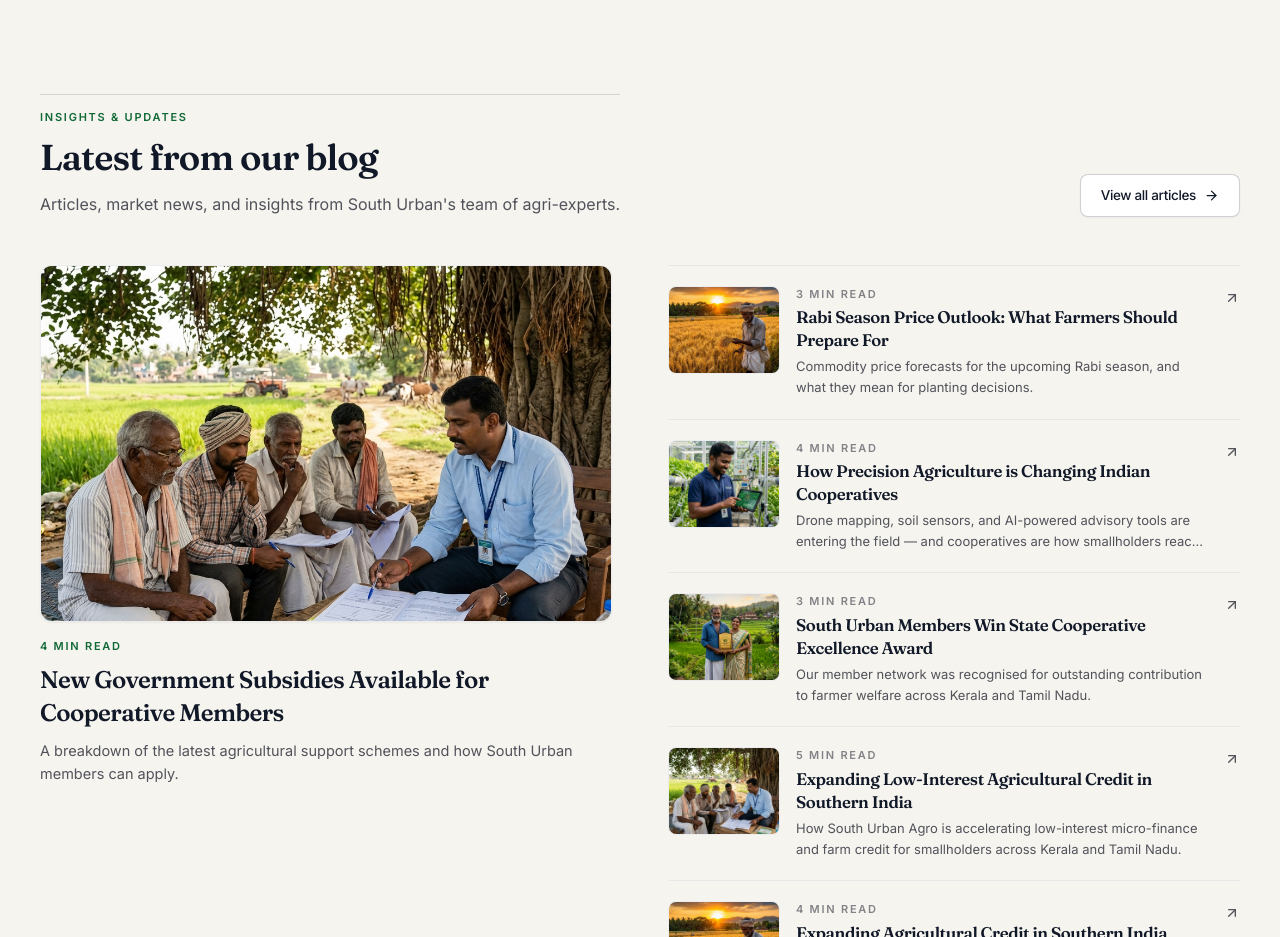
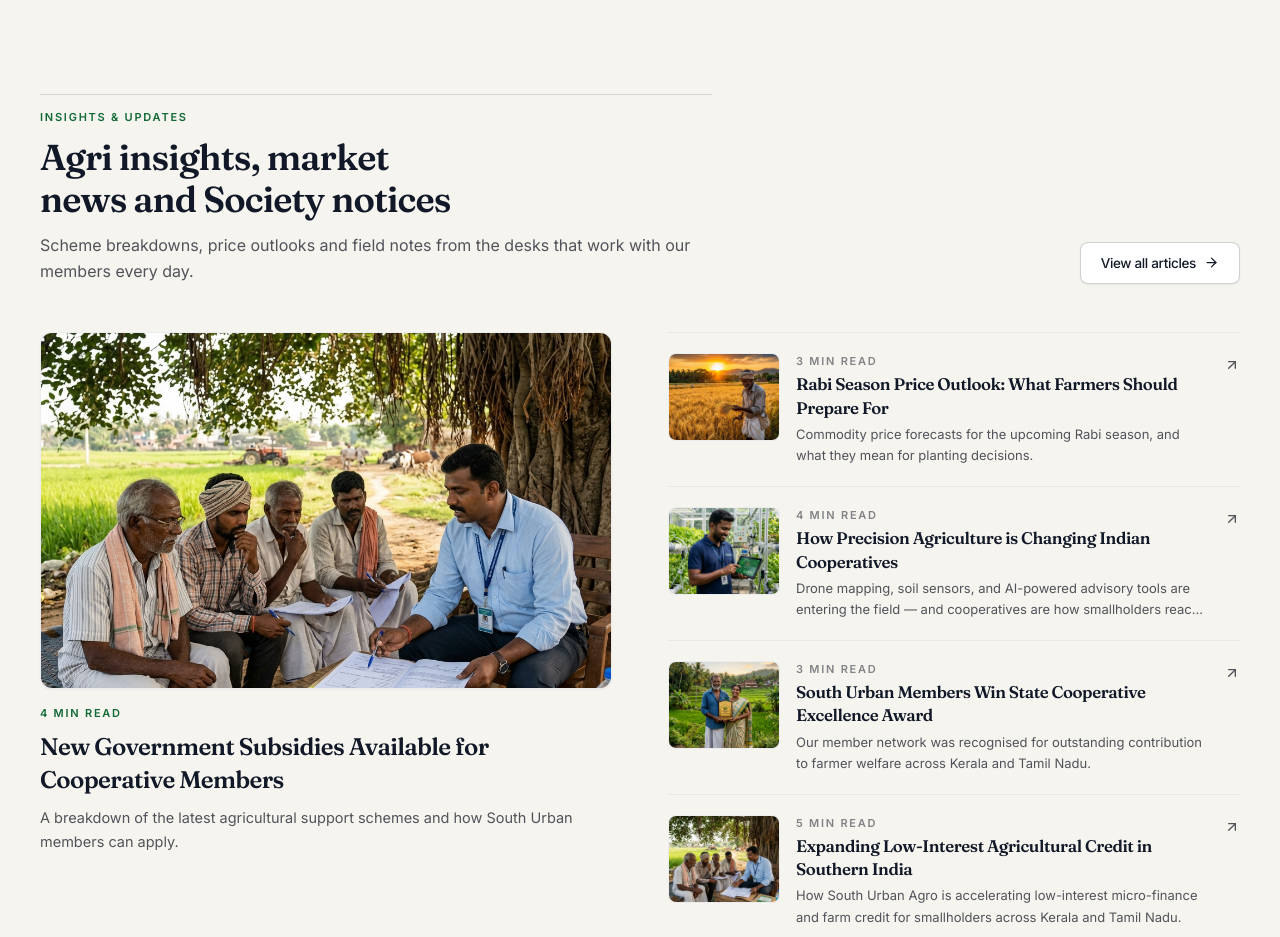
Before and after one commit to fawaswebcastle/south-urban-website, a Next.js app: page / in a window 1280 px wide. Shown: the part 5800-6737 px from the top of the page. Built offline with nearby package versions, Linux system fonts and the light colour scheme; no server answers.

Commit message:
feat: make Blog section heading, label, and intro 100% dynamic from Strapi blogIntro SingleType

```diff
--- a/app/(site)/page.tsx
+++ b/app/(site)/page.tsx
@@ -39,7 +39,7 @@ export default async function Home() {
       <Leadership board={people.board} management={people.management} />
       <Gallery gallery={gallery} categories={galleryCategories} />
       <Careers careers={content.careers} />
-      <Blog posts={posts} />
+      <Blog posts={posts} blogIntro={content.blogIntro} />
       <Contact contact={content.contact} />
     </main>
   );
--- a/components/Blog.tsx
+++ b/components/Blog.tsx
@@ -7,7 +7,13 @@ import { SafeImage } from "./ui/SafeImage";
 import { POSTS as POSTS_DEFAULT } from "@/data/site";
 import type { Post } from "@/lib/content-types";
 
-export function Blog({ posts: POSTS = POSTS_DEFAULT }: { posts?: readonly Post[] } = {}) {
+export function Blog({
+  posts: POSTS = POSTS_DEFAULT,
+  blogIntro: BLOG_INTRO,
+}: {
+  posts?: readonly Post[];
+  blogIntro?: { label?: string; title?: string; intro?: string };
+} = {}) {
   const postsToShow = POSTS.slice(0, 6);
   const [lead, ...rest] = postsToShow;
 
@@ -16,9 +22,9 @@ export function Blog({ posts: POSTS = POSTS_DEFAULT }: { posts?: readonly Post[]
       <Container>
         <div className="flex flex-wrap items-end justify-between gap-6">
           <SectionHeading
-            label="Insights & updates"
-            title="Latest from our blog"
-            intro="Articles, market news, and insights from South Urban's team of agri-experts."
+            label={BLOG_INTRO?.label || "Insights & updates"}
+            title={BLOG_INTRO?.title || "Latest from our blog"}
+            intro={BLOG_INTRO?.intro || "Articles, market news, and insights from South Urban's team of agri-experts."}
           />
           <Button href="/blog" variant="outline" className="shrink-0">
             View all articles
```
